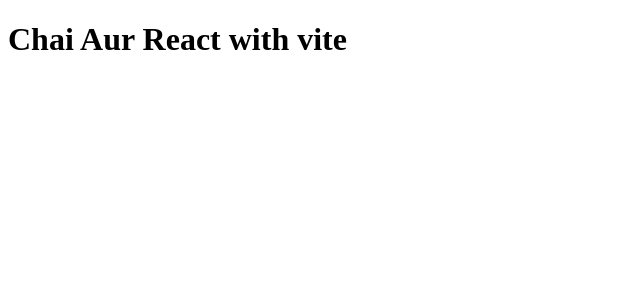
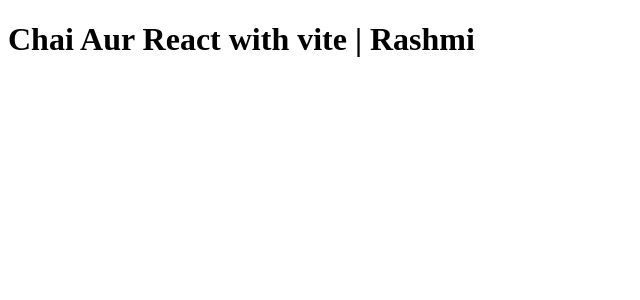
Before and after one commit to Rashmiranjan07/React-learning, a React (Vite) app in the folder 01basicreact/: page / in a window 1280 px wide. Shown: the top 300 px of the page, without its empty margins (0-640 px from the left). Built offline with nearby package versions, Linux system fonts and the light colour scheme.

Commit message:
start new react learning

```diff
--- a/01basicreact/src/App.jsx
+++ b/01basicreact/src/App.jsx
@@ -1,7 +1,7 @@
 function App() {
 
   return (
-    <h1>Chai Aur React with vite</h1>
+    <h1>Chai Aur React with vite | Rashmi</h1>
   )
 }
 
```
